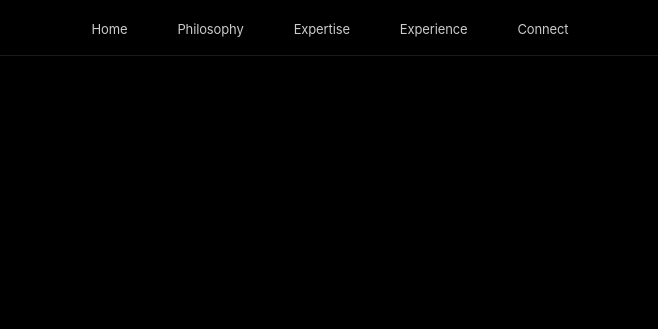
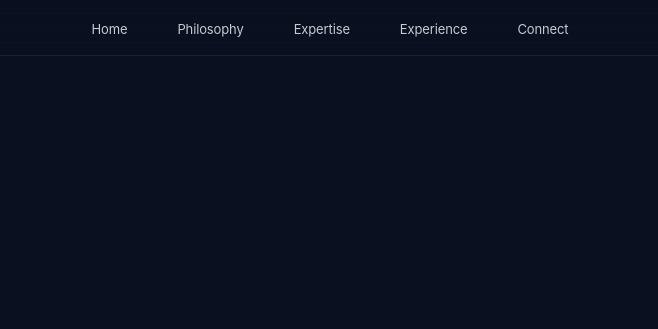
Before and after one commit to Yash-Tangadi/Portfolio-Yash, a plain HTML site: page index.html in a window 1280 px wide. Shown: the top 329 px of the page, without its empty margins (310-968 px from the left). Drawn offline with Linux system fonts and the light colour scheme.

Commit message:
Update style.css
- bg color changes

```diff
--- a/style.css
+++ b/style.css
@@ -1,12 +1,13 @@
 :root {
-    /* TRUE DARK MODE */
-    --bg-color: #000000;
-    --text-main: #ffffff;
-    --text-muted: #86868b;
-    --accent: #2997ff;
-    --nav-bg: rgba(0, 0, 0, 0.75);
-    --card-bg: rgba(255, 255, 255, 0.05);
-    --border-color: rgba(255, 255, 255, 0.1);
+    --bg-color: #0B1021; /* Deep midnight blue */
+    --text-main: #F8FAFC; /* Crisp cool white */
+    --text-muted: #94A3B8; /* Slate gray */
+    --accent: #38BDF8; /* Electric light blue */
+    --nav-bg: rgba(11, 16, 33, 0.75);
+
+    --card-bg: rgba(255, 255, 255, 0.03);
+    --border-color: rgba(255, 255, 255, 0.08);
+    --shadow-soft: 0 8px 32px rgba(0, 0, 0, 0.2);
 }
 
 * {
```
